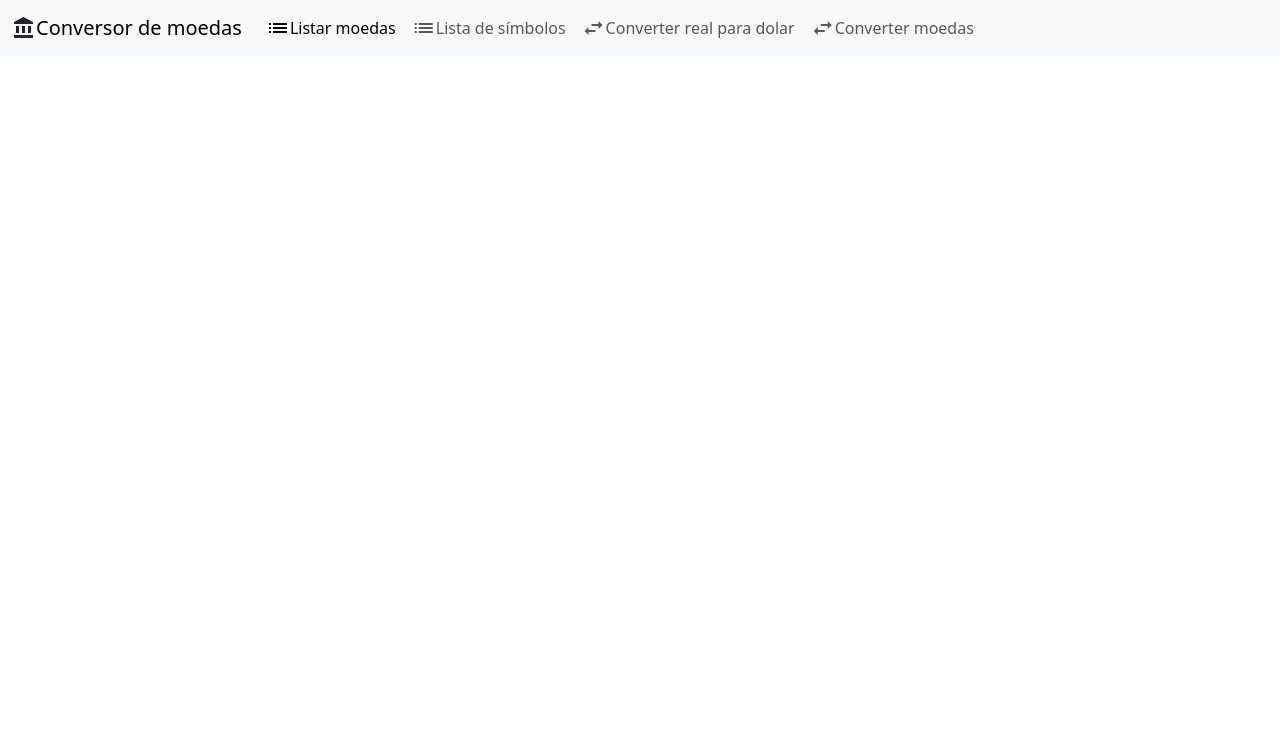
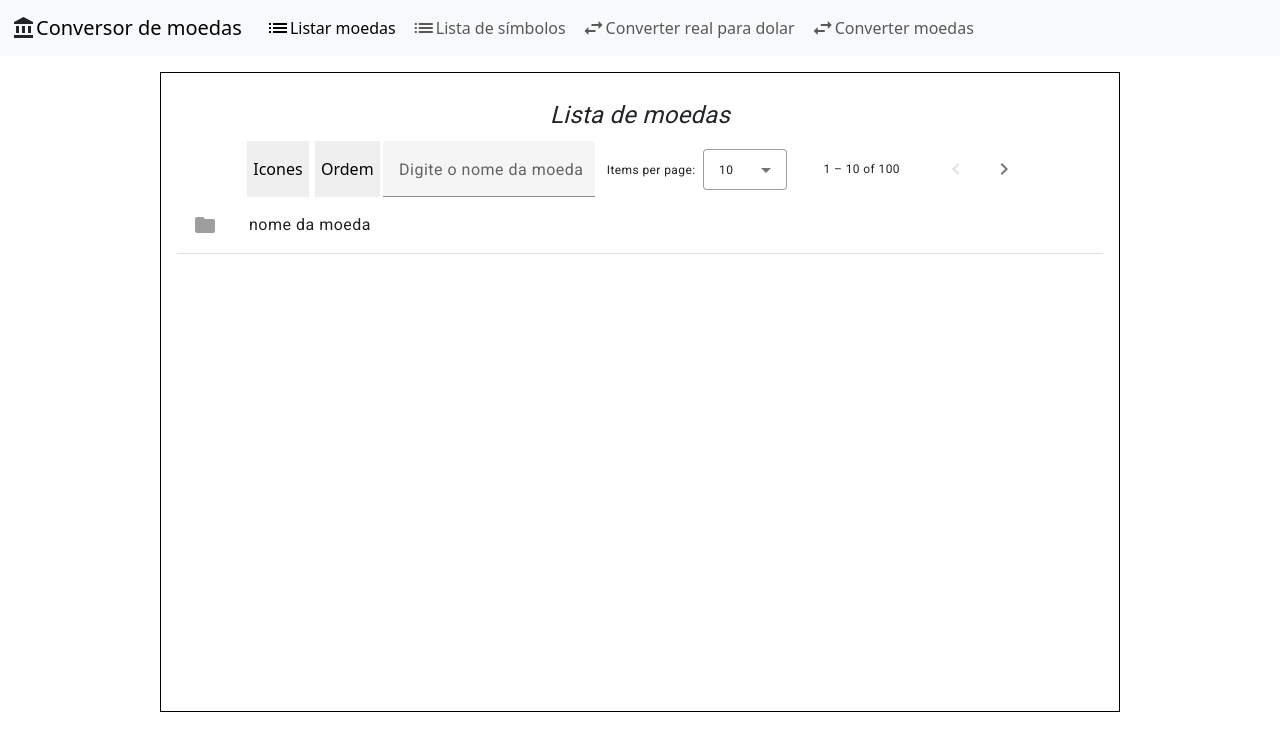
Before and after one commit to doomquest3/desafio---iuul---conversor-de-moedas, an Angular app: page /list in a window 1280 px wide. Before the commit this address led to /. Shown: the top 750 px of the page. Built offline with nearby package versions, Linux system fonts and the light colour scheme.

Commit message:
5º commit, adicionando tela de listagem de moedas, que será utilzado para mostrar dados requisitados na pela utilizando a API disponibilizada

```diff
--- a/src/app/app-routing.module.ts
+++ b/src/app/app-routing.module.ts
@@ -1,9 +1,11 @@
 import { NgModule } from '@angular/core';
 import { RouterModule, Routes } from '@angular/router';
+import { ListaMoedasComponent } from './components/lista-moedas/lista-moedas.component';
 import { PagPrincipalComponent } from './components/pag-principal/pag-principal.component';
 
 const routes: Routes = [
-  {path:'', component: PagPrincipalComponent}
+  {path:'', component: PagPrincipalComponent},
+  {path:'list', component: ListaMoedasComponent}
 ];
 
 @NgModule({
--- /dev/null
+++ b/src/app/components/lista-moedas/lista-moedas.component.css
@@ -0,0 +1,45 @@
+/*Estilo do angular material*/
+.mat-mdc-list-item-icon {
+  color: rgba(0, 0, 0, 0.54);
+
+}
+
+/*Container da lista*/
+.container{
+  width: 75%;
+  height: 80%;
+  max-height: 80%;
+
+  margin: 1rem auto;
+  padding: 1rem;
+
+  border: 0.1rem solid black;
+
+  overflow-y: scroll;
+
+}
+
+/*Título da lista de moedas*/
+.title{
+  text-align: center;
+  font-style: italic;
+  font-size: 1.5rem;
+  font-weight: 400;
+
+}
+
+/*Lista de botões */
+.lista-botao{
+  height: 3.5rem;
+  display: flex;
+
+  justify-content: center;
+
+}
+
+/*Botões da lista*/
+.lista-botao button{
+  border: none;
+  margin: 0 0.2rem;
+
+}
--- /dev/null
+++ b/src/app/components/lista-moedas/lista-moedas.component.html
@@ -0,0 +1,45 @@
+<mat-list class="container">
+  <div mat-subheader class="title">Lista de moedas</div>
+
+    <!--lista de botões-->
+    <div class="lista-botao">
+      <!--Angular botão-->
+      <button mat-button [matMenuTriggerFor]="menu">Icones</button>
+      <mat-menu #menu="matMenu"><!--Listar simbolos-->
+        <button mat-menu-item><mat-icon>folder</mat-icon></button>
+        <button mat-menu-item><mat-icon>folder</mat-icon></button>
+      </mat-menu>
+
+      <button mat-button [matMenuTriggerFor]="ordem">Ordem</button>
+      <mat-menu #ordem="matMenu"><!--Listar simbolos-->
+        <button mat-menu-item>Crescente</button>
+        <button mat-menu-item>Decrescente</button>
+      </mat-menu>
+
+      <!--Texto de descrição da moeda-->
+      <form class="example-form">
+        <mat-form-field class="example-full-width">
+          <mat-label>Digite o nome da moeda</mat-label>
+          <input matInput placeholder="Ex: iene">
+        </mat-form-field>
+      </form>
+
+      <!--Paginação na quantidade de moedas a serem exibidas-->
+      <mat-paginator [length]="100"
+              [pageSize]="10"
+              [pageSizeOptions]="[5, 10, 25]"
+              aria-label="Select page">
+      </mat-paginator>
+
+    </div>
+
+  <!--listagem de moedas-->
+  <mat-list-item >
+    <!--Uma moeda qualquer-->
+    <mat-icon matListItemIcon>folder</mat-icon><!--Ícone da moeda-->
+    <div matListItemTitle>nome da moeda</div><!--Nome da moeda-->
+
+
+  </mat-list-item>
+  <mat-divider></mat-divider>
+</mat-list>
--- a/src/app/components/nav-bar/nav-bar.component.html
+++ b/src/app/components/nav-bar/nav-bar.component.html
@@ -8,7 +8,7 @@
     <div class="collapse navbar-collapse" id="navbarSupportedContent">
       <ul class="navbar-nav me-auto mb-2 mb-lg-0">
         <li class="nav-item">
-          <a class="nav-link active" aria-current="page" routerLink="">
+          <a class="nav-link active" aria-current="page" routerLink="list">
             <mat-icon>list</mat-icon>
             Listar moedas
           </a>
```
Also changed, not shown: src/app/app.module.ts (+15 -2 lines), src/app/components/lista-moedas/lista-moedas.component.ts (added, +10 -0 lines), 1 other file (tests, documents, lock files or other folders).
